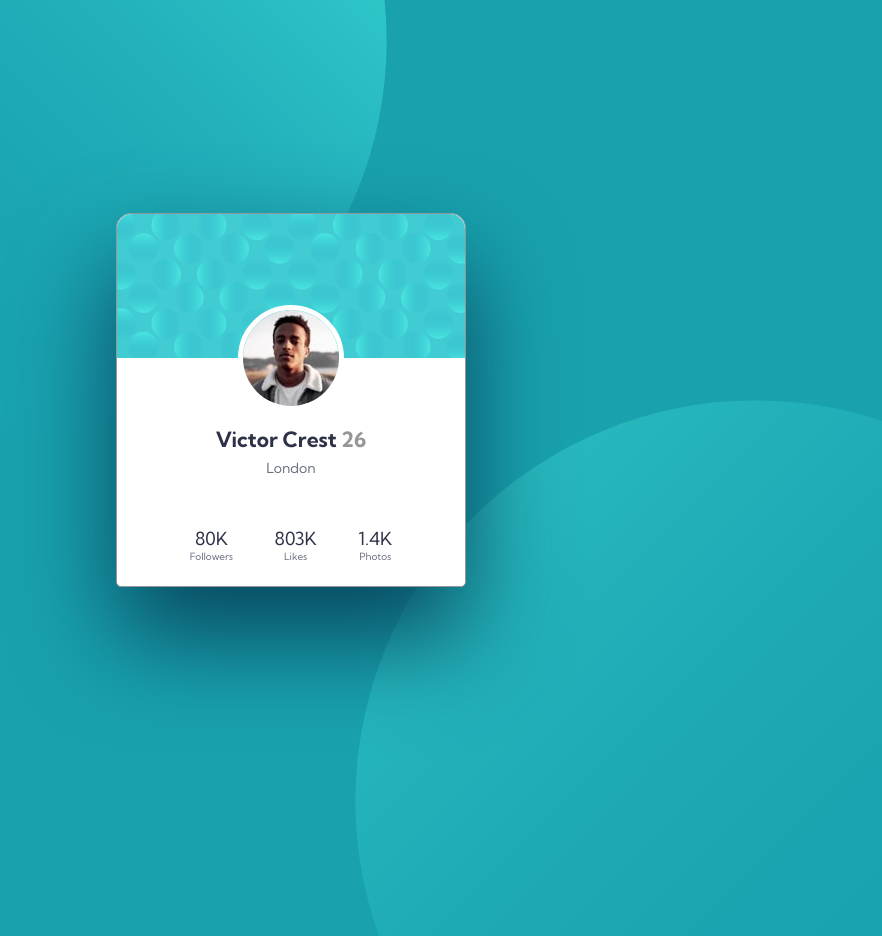
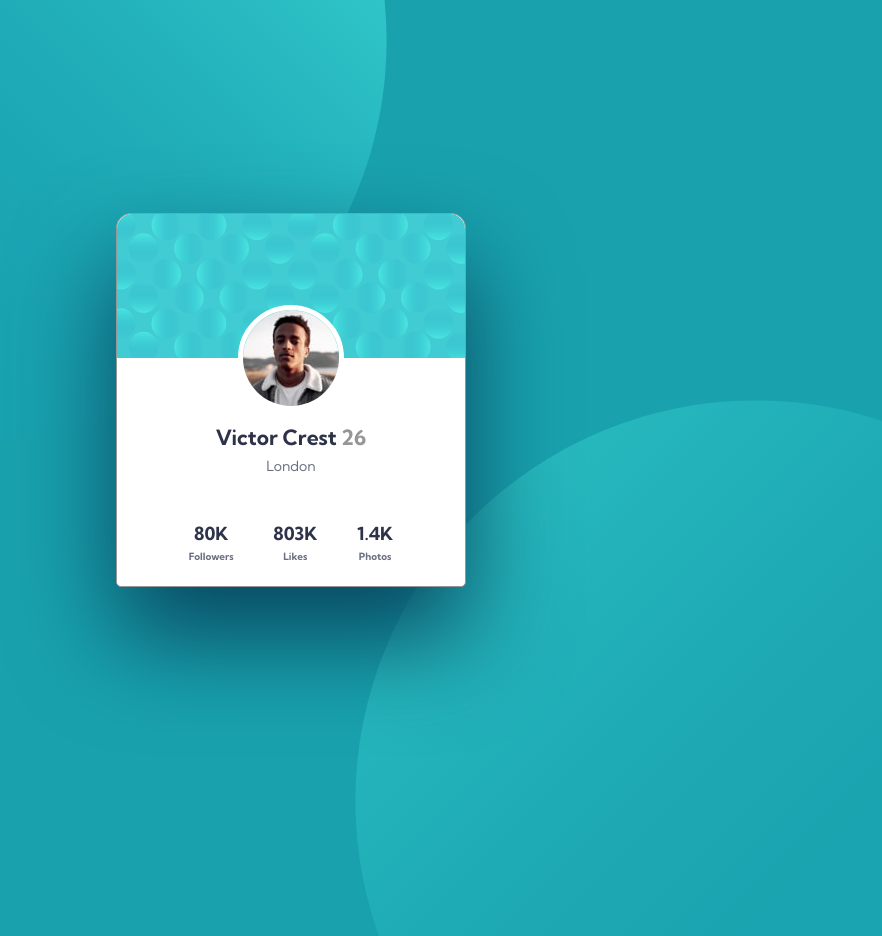
Before and after one commit to yurtsevero/_FrontendMentor.profile-card-component-main, a plain HTML site: page index.html in a window 1280 px wide. Shown: the top 936 px of the page, without its empty margins (349-1231 px from the left). Drawn offline with Linux system fonts and the light colour scheme.

Commit message:
minor change on the font

```diff
--- a/style.css
+++ b/style.css
@@ -110,10 +110,12 @@ main {
 .profile-attr ul li {
   text-align: center;
   font-size: 18px;
+  font-weight: bold;
   color: var(--dark-blue);
 }
 .profile-attr ul li span {
   text-align: center;
+  margin-top: 5px;
   font-size: 10px;
   display: block;
   color: var(--dark-grayish-blue);
```
